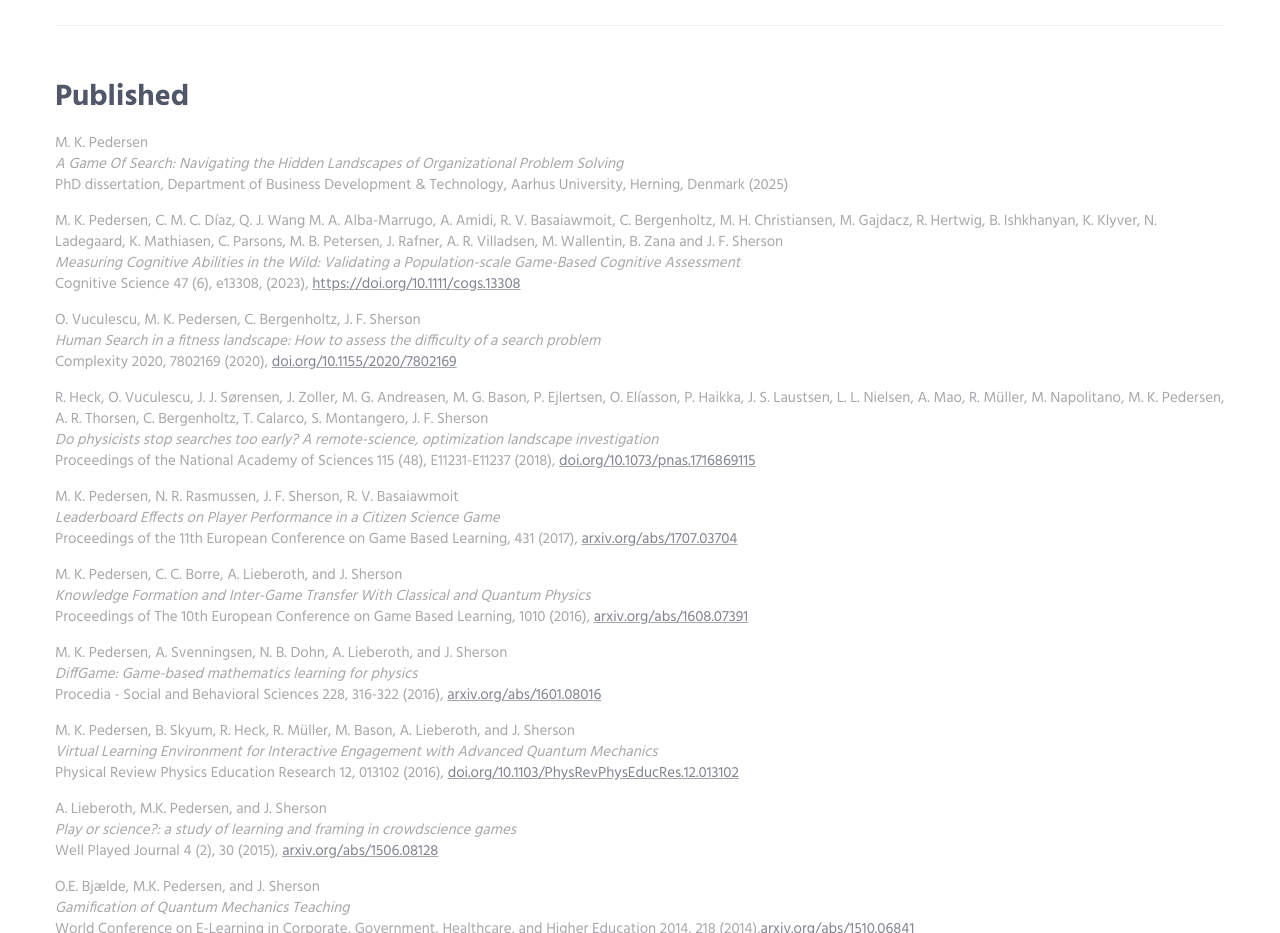
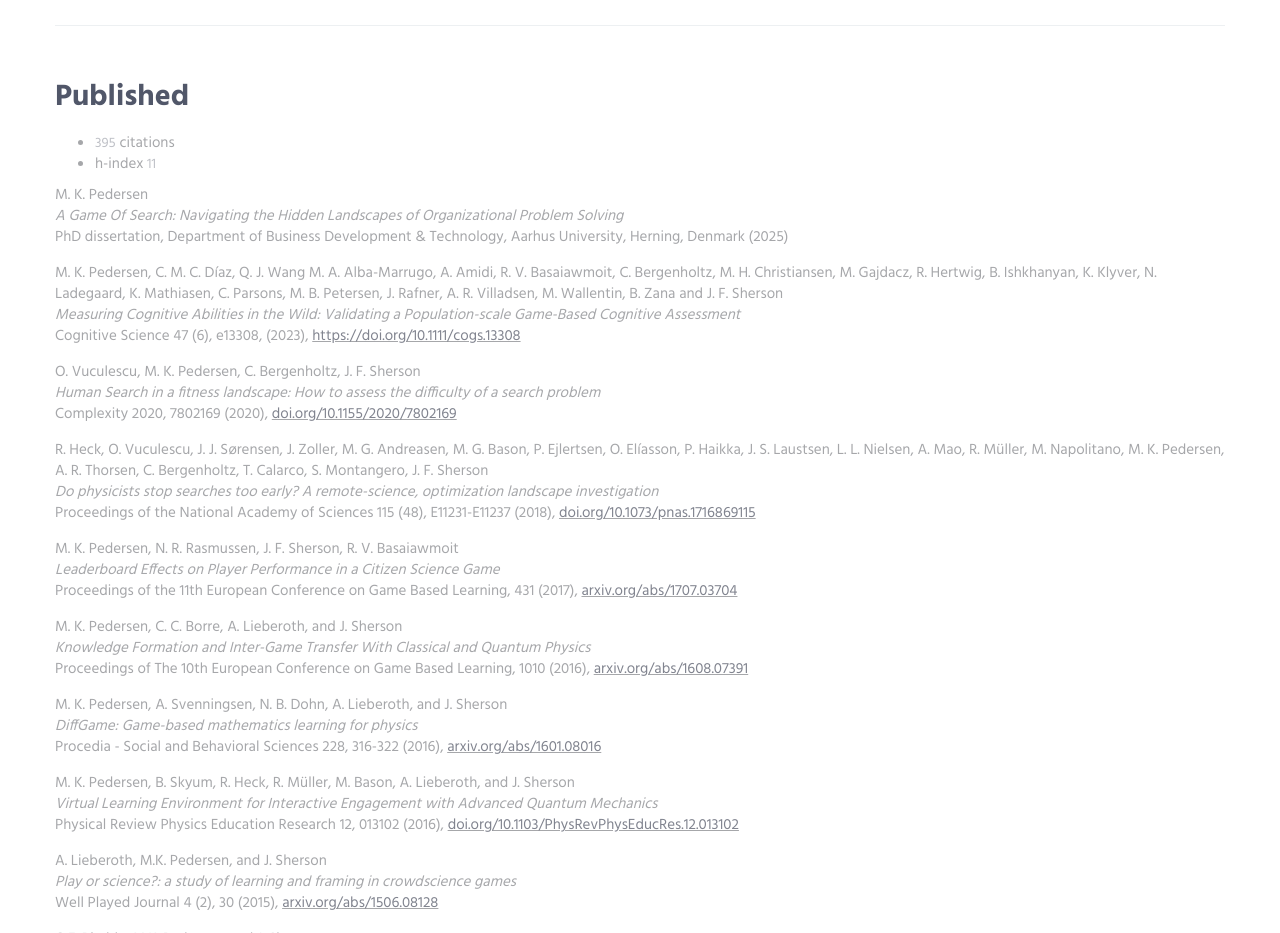
Before and after one commit to madskock/madskock.github.io, a plain HTML site: page index.html in a window 1280 px wide. Shown: the part 2980-3913 px from the top of the page. Drawn offline with Linux system fonts and the light colour scheme.

Commit message:
Testing citation count and index

```diff
--- a/index.html
+++ b/index.html
@@ -33,6 +33,21 @@
         <link rel="shortcut icon" href="favicon.ico"/>
     </head>
     <!-- END HEAD -->
+
+	<script>
+	(async ()=> {
+		try{
+			const res   = await fetch('public/data/scholar.json');   // adjust path if needed
+			const stats = await res.json();
+
+			// Insert numbers into the page
+			document.getElementById('citations').textContent = stats.citations.toLocaleString();
+			document.getElementById('hindex'   ).textContent = stats.hindex;
+		}catch(err){
+			console.error('Scholar metrics failed:', err);
+		}
+	})();
+	</script>
 
     <!-- BODY -->
     <body id="body" data-spy="scroll" data-target=".header">
@@ -298,6 +313,10 @@
 				<!--// end row -->
 				<div class="row">
 					<h2>Published</h2>
+					<ul class="scholar-metrics">
+					  <li><span id="citations">…</span> citations</li>
+					  <li>h-index <span id="hindex">…</span></li>
+					</ul>
 					<p>M. K. Pedersen<br>
 					<i>A Game Of Search: Navigating the Hidden Landscapes of Organizational Problem Solving</i><br>
 					PhD dissertation, Department of Business Development & Technology, Aarhus University, Herning, Denmark (2025)
--- /dev/null
+++ b/public/data/scholar.json
@@ -0,0 +1 @@
+{"citations": 395, "hindex": 11}
```
